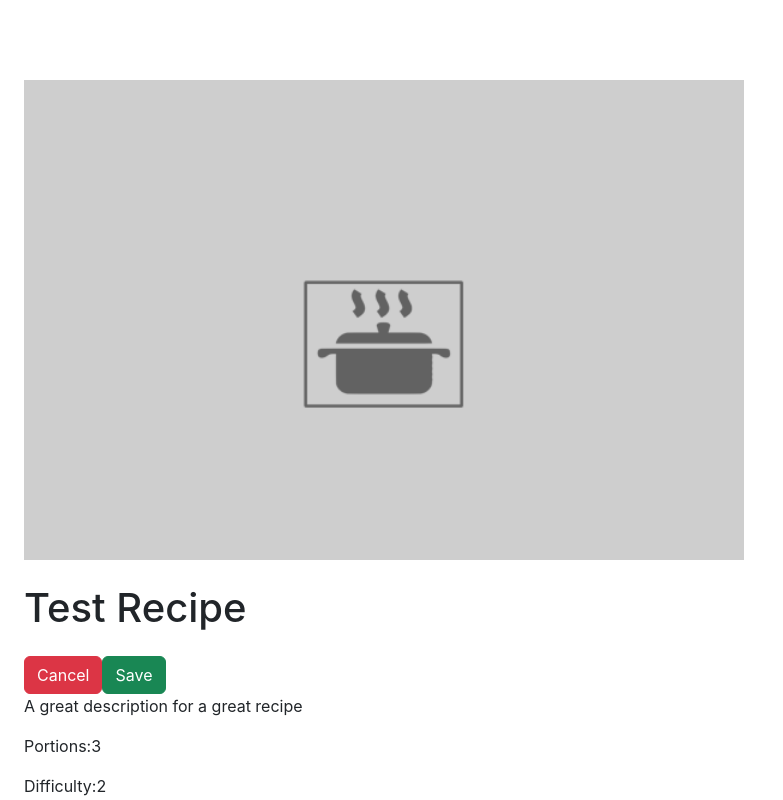
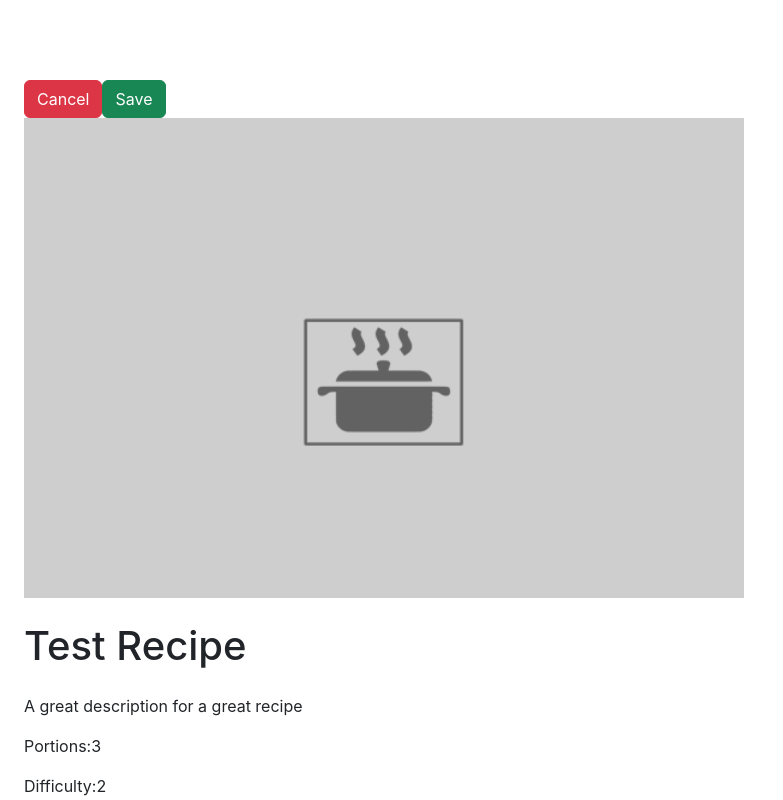
Before and after one commit to Retky/CookTheWeek-React, a React (Create React App) app: page /recipes/1 in a window 1280 px wide. Both pictures are taken after a click on the button "Edit". Shown: the top 800 px of the page, without its empty margins (0-783 px from the left). Built offline with nearby package versions, Linux system fonts and the light colour scheme.

Commit message:
Add updateRecipe function to DetailRecipe component

```diff
--- a/src/pages/DetailRecipe.jsx
+++ b/src/pages/DetailRecipe.jsx
@@ -1,7 +1,7 @@
 import React, { useEffect, useState } from 'react';
 import { useSelector, useDispatch } from 'react-redux';
 import { useParams } from 'react-router-dom';
-import { fetchRecipe } from '../store/reducers/recipeReducer';
+import { fetchRecipe, updateRecipe } from '../store/reducers/recipeReducer';
 import loadImage from '../images/loadImage.webp';
 
 const DetailRecipe = () => {
@@ -18,13 +18,25 @@ const DetailRecipe = () => {
     setEditMode(!editMode);
   };
 
-  const handleSave = () => {
-    console.log('Save');
+  const handleSave = (editRecipe) => {
+    if (editRecipe !== recipe) {
+      dispatch(updateRecipe(editRecipe));
+    }
     setEditMode(false);
   };
 
   return (
     <div className="header-space m-4 mb-5">
+      <div className="menu">
+        <button onClick={handleEditMode} type="button" className={`btn ${editMode ? 'btn-danger' : 'btn-primary'}`}>
+          {editMode ? 'Cancel' : 'Edit'}
+        </button>
+        {editMode && (
+          <button onClick={handleSave} type="button" className="btn btn-success">
+            Save
+          </button>
+        )}
+      </div>
       <div style={{ maxWidth: '720px', maxHeight: '480px' }} className="overflow-hidden">
         <img
           src={recipe.image_url ? recipe.image_url : loadImage}
@@ -34,14 +46,6 @@ const DetailRecipe = () => {
       </div>
       <div className="card-body">
         <h1 className="my-4">{recipe.name}</h1>
-        <button onClick={handleEditMode} type="button" className={`btn ${editMode ? 'btn-danger' : 'btn-primary'}`}>
-          {editMode ? 'Cancel' : 'Edit'}
-        </button>
-        {editMode && (
-          <button onClick={handleSave} type="button" className="btn btn-success">
-            Save
-          </button>
-        )}
         <p className="card-text">{recipe.description}</p>
         <p>
           Portions:
```
